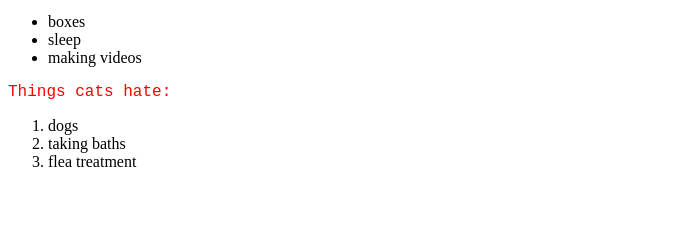
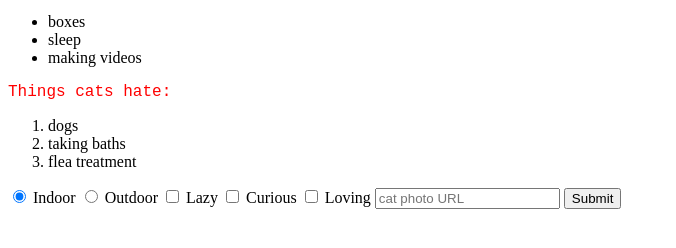
Before and after one commit to danieladelvos/fcc-html5-and-css, a website: page index.html in a window 1280 px wide. Shown: the part 240-488 px from the top of the page, without its empty margins (0-676 px from the left). Drawn offline with Linux system fonts and the light colour scheme.

Commit message:
form element with text field, button, checkbox

```diff
--- a/index.html
+++ b/index.html
@@ -29,5 +29,15 @@
       <li>flea treatment</li>
     </ol>
 
+  <form action="/submit-cat-photo">
+    <label><input type="radio" name="indoor-outdoor" checked> Indoor</label>
+    <label><input type="radio" name="indoor-outdoor"> Outdoor</label>
+    <label><input type="checkbox" name="personality"> Lazy</label>
+    <label><input type="checkbox" name="personality"> Curious</label>
+    <label><input type="checkbox" name="personality"> Loving</label>
+    <input type="text" placeholder="cat photo URL" required>
+    <button type="submit">Submit</button>
+  </form>
+
 </body>
 </html>
```
